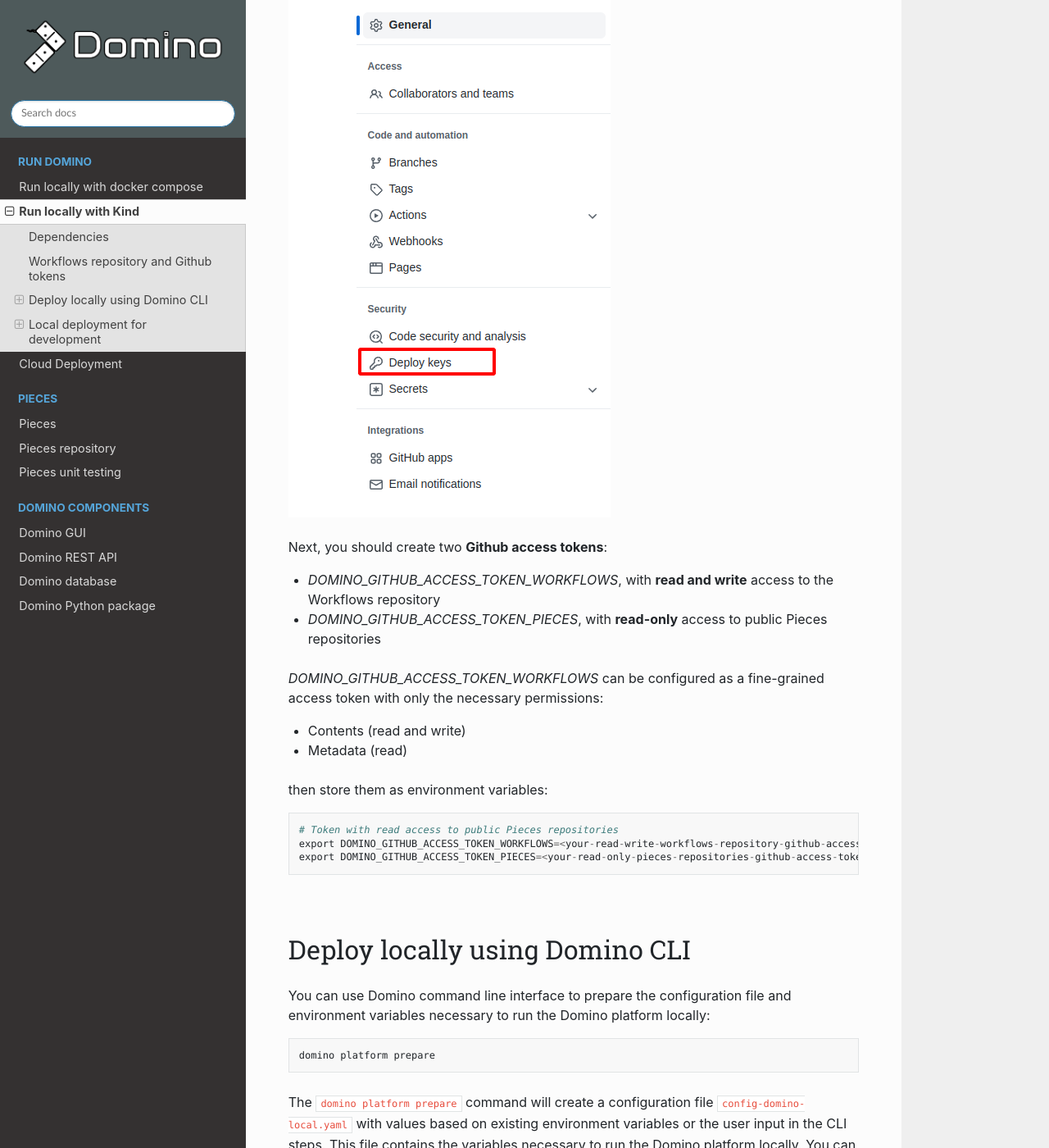
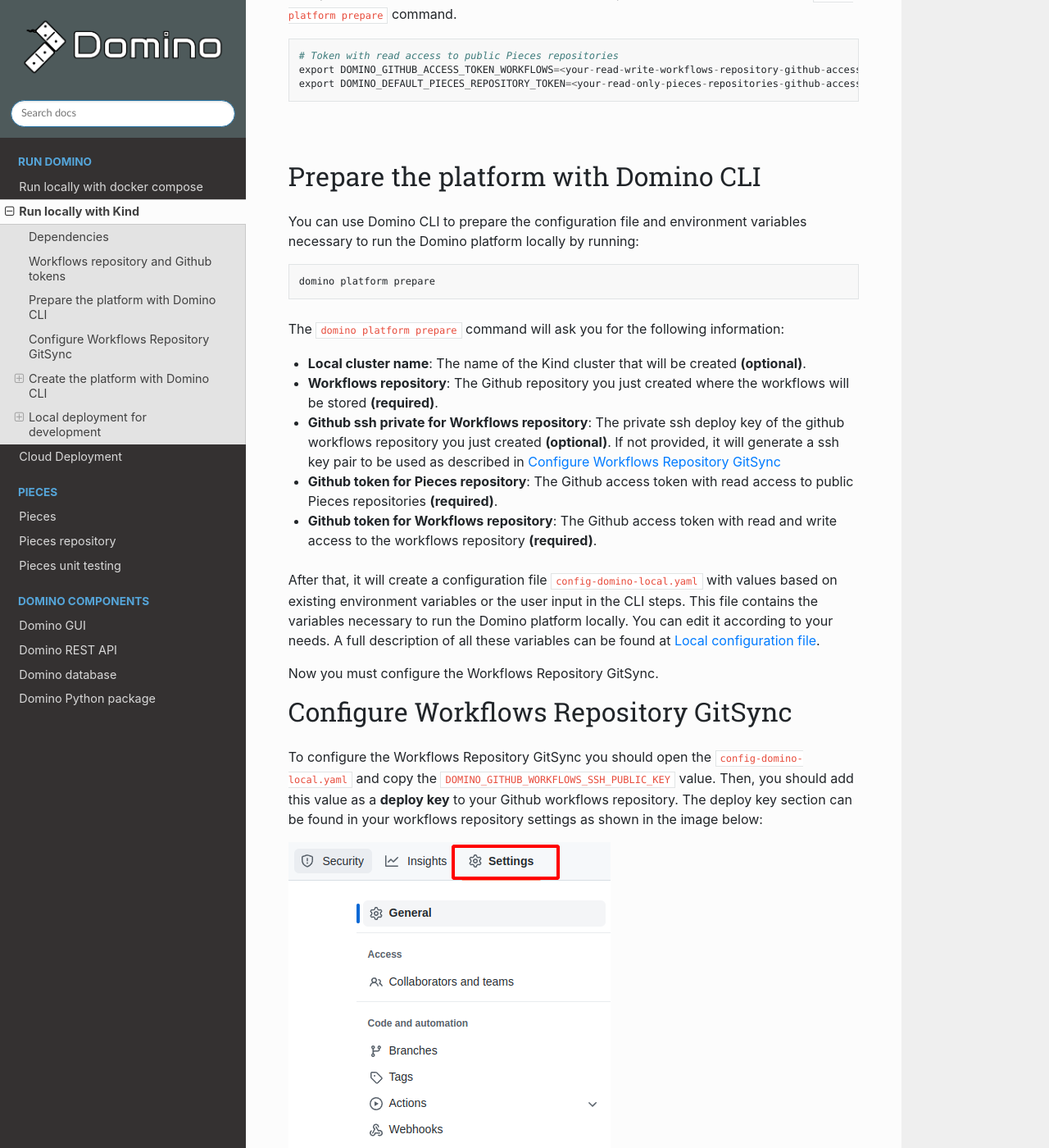
Before and after one commit to Tauffer-Consulting/domino, a Sphinx documentation site: the page built from docs/source/pages/run_local_kind.rst, in a window 1280 px wide and 1400 px high, scrolled down 1390 px. Shown: the whole window at 82% size. Built offline with Sphinx 7.4.7 and the Read the Docs theme 2.0.0, drawn with Linux system fonts in a browser that asks for light colours; some of the changed text lies outside the part shown.

Commit message:
run locally with kind docs

````diff
--- a/docs/source/pages/run_local_kind.rst
+++ b/docs/source/pages/run_local_kind.rst
@@ -5,9 +5,11 @@
 
 This session will guide you through the steps necessary to run the Domino platform locally:
 
-1. Install the necessary dependencies
-2. Create a Github repository to store your Workflows and create Github access tokens
-3. Use Domino command line interface to `prepare` and `create` the platform locally
+1. Install the necessary dependencies.
+2. Create a Github repository to store your Workflows and create github access tokens.
+3. Use :code:`domino platform prepare` to prepare the configuration of the platform.
+4. Configure Workflows Repository GitSync.
+5. Run the platform locally using :code:`domino platform create`.
 
 |
 
@@ -35,65 +37,65 @@
 Workflows repository and Github tokens
 -------------------------------------------------
 
-Create a Github repository (either private or public) to be used as a remore storage for the Workflows files.
-In order to grant Domino access to this repository, you must create a **Github ssh deploy key pair**.
-
-You can use the following commands to generate the key pair:
-
-.. code-block::
-
-  ssh-keygen -t rsa -b 4096
-  base64 /path/to/PRIVATE-KEY > output.txt
+Create a Github repository (either private or public) to be used as a remote storage for the Workflows files.
 
 
-Copy the content of the **output.txt** file and store it as an environment variable using:
 
+Next, you should create two `github access tokens <https://docs.github.com/en/enterprise-server@3.4/authentication/keeping-your-account-and-data-secure/creating-a-personal-access-token>`__:
 
-.. code-block::
+- :code:`DOMINO_GITHUB_ACCESS_TOKEN_WORKFLOWS`, with **read and write** access to the Workflows repository
+- :code:`DOMINO_DEFAULT_PIECES_REPOSITORY_TOKEN`, with **read-only** access to public Pieces repositories
 
-  export DOMINO_GITHUB_WORKFLOWS_SSH_PRIVATE_KEY=<base64-private-key>
-
-You must also copy the content of the **PUBLIC-KEY** file and add it as a **deploy key** to your Github repository.
-The deploy key section can be found in the repository settings.
-
-.. image:: /_static/media/deploy-keys.png
-
-
-Next, you should create two **Github access tokens**:
-
-- `DOMINO_GITHUB_ACCESS_TOKEN_WORKFLOWS`, with **read and write** access to the Workflows repository
-- `DOMINO_GITHUB_ACCESS_TOKEN_PIECES`, with **read-only** access to public Pieces repositories
-
-`DOMINO_GITHUB_ACCESS_TOKEN_WORKFLOWS` can be configured as a fine-grained access token with only the necessary permissions:
+:code:`DOMINO_GITHUB_ACCESS_TOKEN_WORKFLOWS` can be configured as a fine-grained access token with only the necessary permissions:
 
 - Contents (read and write)
 - Metadata (read)
 
-then store them as environment variables:
+then you can store them as environment variables or just save them to use later with :code:`domino platform prepare` command.
 
 .. code-block::
 
   # Token with read access to public Pieces repositories
   export DOMINO_GITHUB_ACCESS_TOKEN_WORKFLOWS=<your-read-write-workflows-repository-github-access-token>
-  export DOMINO_GITHUB_ACCESS_TOKEN_PIECES=<your-read-only-pieces-repositories-github-access-token>
+  export DOMINO_DEFAULT_PIECES_REPOSITORY_TOKEN=<your-read-only-pieces-repositories-github-access-token>
 
 |
 
-Deploy locally using Domino CLI
+Prepare the platform with Domino CLI
 ----------------------------------------------------
 
-You can use Domino command line interface to prepare the configuration file and environment variables necessary to run the Domino platform locally:
+You can use Domino CLI to prepare the configuration file and environment variables necessary to run the Domino platform locally by running:
 
 .. code-block::
 
   domino platform prepare
 
+The :code:`domino platform prepare` command will ask you for the following information:
 
-The :code:`domino platform prepare` command will create a configuration file :code:`config-domino-local.yaml` with values based on existing environment variables or the user input in the CLI steps.
-This file contains the variables necessary to run the Domino platform locally. You can edit it according to your needs. A full description of all these variables can be found at `Local configuration file`_.
+- **Local cluster name**: The name of the Kind cluster that will be created **(optional)**.
+- **Workflows repository**: The Github repository you just created where the workflows will be stored **(required)**.
+- **Github ssh private for Workflows repository**: The private ssh deploy key of the github workflows repository you just created **(optional)**. If not provided, it will generate a ssh key pair to be used as described in `Configure Workflows Repository GitSync`_
+- **Github token for Pieces repository**: The Github access token with read access to public Pieces repositories **(required)**.
+- **Github token for Workflows repository**: The Github access token with read and write access to the workflows repository **(required)**.
 
-With the configuration file ready, you can now create a local Domino platform running:
+After that, it will create a configuration file :code:`config-domino-local.yaml` with values based on existing environment variables or the user input in the CLI steps.
+This file contains the variables necessary to run the Domino platform locally.
+You can edit it according to your needs. A full description of all these variables can be found at `Local configuration file`_.
 
+Now you must configure the Workflows Repository GitSync.
+
+Configure Workflows Repository GitSync
+-------------------------------------------------
+To configure the Workflows Repository GitSync you should open the :code:`config-domino-local.yaml` and copy the :code:`DOMINO_GITHUB_WORKFLOWS_SSH_PUBLIC_KEY` value.
+Then, you should add this value as a **deploy key** to your Github workflows repository.
+The deploy key section can be found in your workflows repository settings as shown in the image below:
+
+.. image:: /_static/media/deploy-keys.png
+
+With the workflows repository access configured, you can now create a local Domino platform running.
+
+Create the platform with Domino CLI
+-------------------------------------------------
 .. code-block::
 
   domino platform create
@@ -120,7 +122,6 @@
   domino platform create --use-gpu
 
 
-
 Local configuration file
 ~~~~~~~~~~~~~~~~~~~~~~~~~~~~~~~~~~~~~~
 When running the :code:`domino platform prepare` command, some parameters will be automatically filled in the configuration file and others will be asked to the user.
@@ -133,11 +134,11 @@
 
   [kind]
   DOMINO_KIND_CLUSTER_NAME = "domino-cluster"
-  DOMINO_KIND_CLUSTER_EXPOSE_AIRFLOW_WEBSERVER = false
+  DOMINO_DEPLOY_MODE = "local-k8s"
 
   [github]
   DOMINO_GITHUB_WORKFLOWS_REPOSITORY = ""
-  DOMINO_GITHUB_ACCESS_TOKEN_PIECES = ""
+  DOMINO_DEFAULT_PIECES_REPOSITORY_TOKEN = ""
   DOMINO_GITHUB_ACCESS_TOKEN_WORKFLOWS = ""
   DOMINO_GITHUB_WORKFLOWS_SSH_PRIVATE_KEY = ""
   DOMINO_GITHUB_WORKFLOWS_SSH_PUBLIC_KEY = ""
@@ -153,9 +154,9 @@
 
 * ```DOMINO_LOCAL_RUNNING_PATH``` **[Automatic]** - The path where the Domino platform is being created.
 * ```DOMINO_KIND_CLUSTER_NAME``` **[Optional]** - The name of the Kind cluster.
-* ```DOMINO_KIND_CLUSTER_EXPOSE_AIRFLOW_WEBSERVER``` **[Optional]** - If True, the Airflow Webserver will be exposed to the host machine in port 8080.
+* ```DOMINO_DEPLOY_MODE``` **[Automatic]** - The deploy mode. It should be set to **local-k8s**.
 * ```DOMINO_GITHUB_WORKFLOWS_REPOSITORY``` **[Required]** - The Github repository where the workflows will be stored.
-* ```DOMINO_GITHUB_ACCESS_TOKEN_PIECES``` **[Required]** - The Github access token with read access to public Pieces repositories.
+* ```DOMINO_DEFAULT_PIECES_REPOSITORY_TOKEN``` **[Required]** - The Github access token with read access to public Pieces repositories.
 * ```DOMINO_GITHUB_ACCESS_TOKEN_WORKFLOWS``` **[Required]** - The Github access token with read and write access to the workflows repository.
 * ```DOMINO_GITHUB_WORKFLOWS_SSH_PRIVATE_KEY``` **[Optional]** - The private key of the Github deploy key pair used to access the workflows repository. If not provided, it will generate a ssh key pair to be used as described in `Workflows repository and Github tokens`_.
 * ```DOMINO_GITHUB_WORKFLOWS_SSH_PUBLIC_KEY``` **[Automatic]** - The public key of the Github deploy key pair used to access the workflows repository. If **ssh private key** was not provided, it will generate a ssh key pair to be used and this value should be pasted in the Github repository deploy keys section as describe in `Workflows repository and Github tokens`_.
@@ -227,11 +228,11 @@
 ~~~~~~~~~~~~~~~~~~~~~~~~
 
 The Domino REST API service needs access to github to be able to fetch the Pieces Repositories.
-In order to do this, we need to set the `DOMINO_GITHUB_ACCESS_TOKEN_PIECES`` (with read permission) as an environment variable:
+In order to do this, we need to set the `DOMINO_DEFAULT_PIECES_REPOSITORY_TOKEN`` (with read permission) as an environment variable:
 
 .. code-block::
 
-  export DOMINO_GITHUB_ACCESS_TOKEN_PIECES=<YOUR_GITHUB_OPERATORS_REPOSITORIES_ACCESS_TOKEN>
+  export DOMINO_DEFAULT_PIECES_REPOSITORY_TOKEN=<YOUR_GITHUB_OPERATORS_REPOSITORIES_ACCESS_TOKEN>
 
 
 Also, it needs the name of the repository where the workflows are stored and another access token with read/write privilegies. This is the same repository we configured in the Helm Chart in the gitSync section.
````
Also changed, not shown: other parts of docs/source/pages/run_local_kind.rst (+1 -1 lines), docs/source/_static/media/domino-create-success.png, 1 other file.
